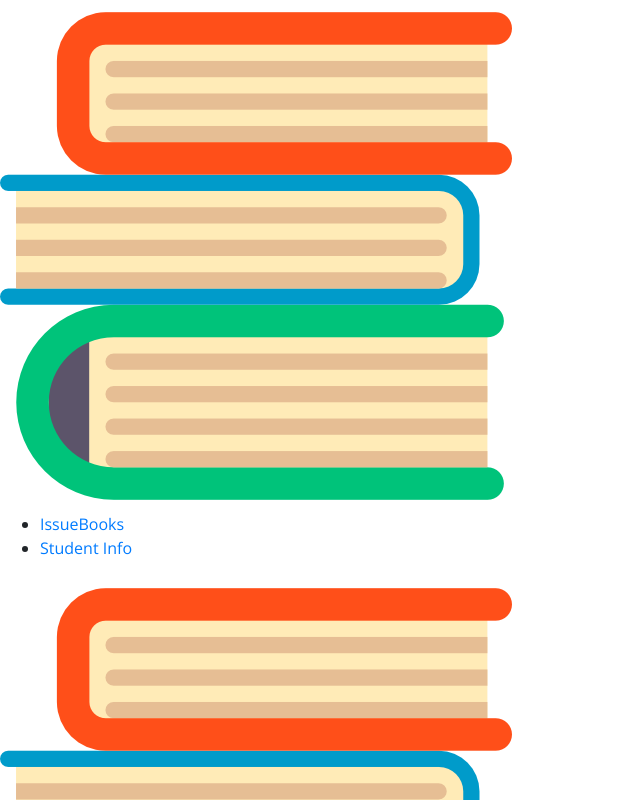
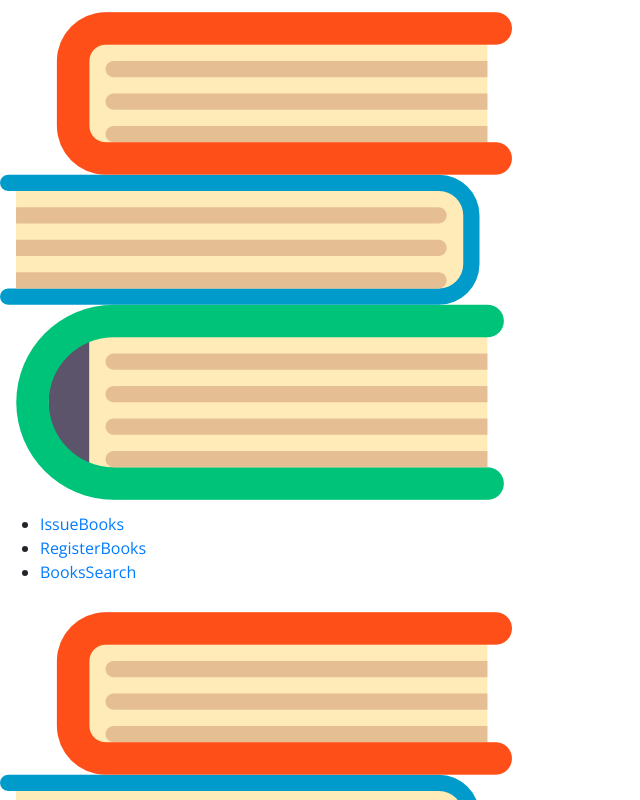
Before and after one commit to ip127001/lms, a React app in the folder frontend/: page / in a window 1280 px wide. Shown: the top 800 px of the page, without its empty margins (0-640 px from the left). Built offline with nearby package versions, Linux system fonts and the light colour scheme.

Commit message:
old links improved and new link added for book searching

```diff
--- a/frontend/src/components/Navigation/NavigationItems/NavigationItem/NavigationItem.js
+++ b/frontend/src/components/Navigation/NavigationItems/NavigationItem/NavigationItem.js
@@ -1,12 +1,16 @@
 import React from 'react';
+import { NavLink } from 'react-router-dom';
 
 import classes from './NavigationItem.css';
 
 const navigationItem = (props) => (
     <li className={classes.NavigationItem} >
-        <a
-            href={props.link}
-            className={props.active ? classes.active : null}>{props.children}</a>
+        <NavLink
+            to={props.link}
+            exact={props.exact}
+            activeClassName={classes.active}>
+            {props.children}
+        </NavLink>
     </li>
 );
 
--- a/frontend/src/components/Navigation/NavigationItems/NavigationItems.js
+++ b/frontend/src/components/Navigation/NavigationItems/NavigationItems.js
@@ -5,8 +5,9 @@ import NavigationItem from './NavigationItem/NavigationItem';
 
 const navigationItems = (props) => (
     <ul className={classes.NavigationItems}>
-        <NavigationItem link="/" active>IssueBooks</NavigationItem>
-        <NavigationItem link="/">Student Info</NavigationItem>
+        <NavigationItem link="/" exact>IssueBooks</NavigationItem>
+        <NavigationItem link="/student">RegisterBooks</NavigationItem>
+        <NavigationItem link="/books">BooksSearch</NavigationItem>
     </ul>
 );
 
```
